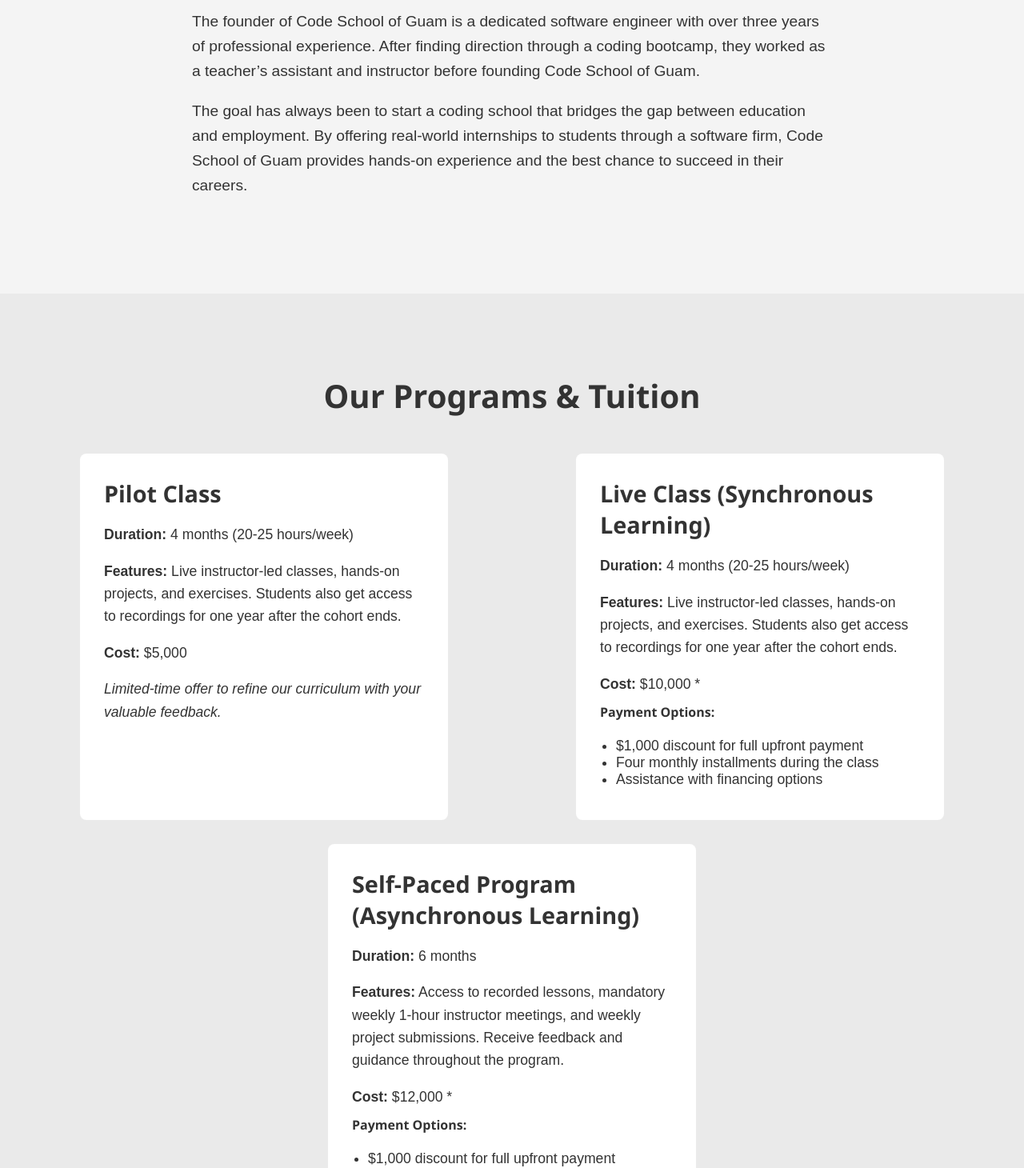
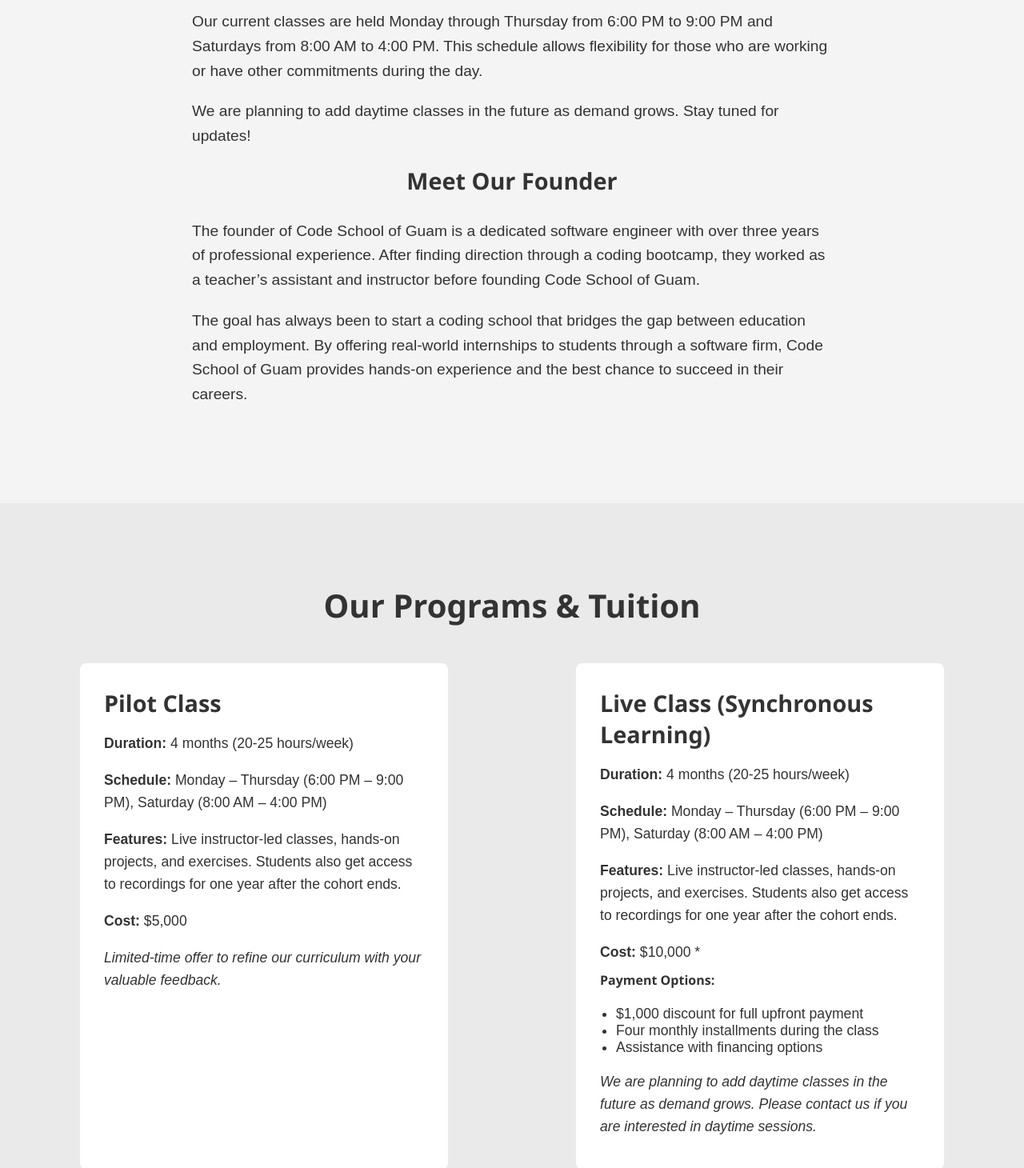
Before and after one commit to leonshimizu/code-school-of-guam, a React (Create React App) app: page / in a window 1280 px wide. Shown: the part 1500-2960 px from the top of the page at 80% size. Built offline with nearby package versions, Linux system fonts and the light colour scheme.

Commit message:
Add class schedule

```diff
--- a/src/App.js
+++ b/src/App.js
@@ -11,7 +11,7 @@
 import FAQs from './components/FAQs';
 import Contact from './components/Contact';
 import Footer from './components/Footer';
-import Policies from './components/Policies'; // New component
+import Policies from './components/Policies';
 import './App.css';
 
 function App() {
--- a/src/components/About.js
+++ b/src/components/About.js
@@ -7,34 +7,60 @@
       <h2>About the Code School of Guam</h2>
       <p>
         Code School of Guam is the island's first coding bootcamp, offering
-        world-class education in full-stack software development, focusing on Ruby on Rails for the backend and React.js for the frontend.
+        world-class education in full-stack software development, focusing on
+        Ruby on Rails for the backend and React.js for the frontend.
       </p>
 
       <h3>Our Mission</h3>
       <p>
-        To provide high-quality, accessible coding education to the people of Guam, ensuring graduates are prepared to enter the job market as
-        software engineers. We aim to empower individuals with the skills necessary to thrive in the rapidly growing tech industry.
+        To provide high-quality, accessible coding education to the people of
+        Guam, ensuring graduates are prepared to enter the job market as
+        software engineers. We aim to empower individuals with the skills
+        necessary to thrive in the rapidly growing tech industry.
       </p>
 
       <h3>Our Vision</h3>
       <p>
-        We envision transforming Guam into a tech hub by equipping local residents with the skills and real-world experience needed to succeed
-        in the global software industry. By building a pipeline of tech talent, we aim to contribute to the island's economic growth and innovation.
+        We envision transforming Guam into a tech hub by equipping local
+        residents with the skills and real-world experience needed to succeed
+        in the global software industry. By building a pipeline of tech talent,
+        we aim to contribute to the island's economic growth and innovation.
       </p>
 
       <h3>Why Code School of Guam?</h3>
       <p>
-        At Code School of Guam, we prioritize hands-on learning and mentorship. Our classes are intentionally kept small (max 10 students per class)
-        to ensure personalized attention and support for every student. This allows students to build strong relationships with their instructors and peers,
-        fostering a collaborative learning environment where everyone is set up for success.
+        At Code School of Guam, we prioritize hands-on learning and mentorship.
+        Our classes are intentionally kept small (max 10 students per class)
+        to ensure personalized attention and support for every student. This
+        allows students to build strong relationships with their instructors
+        and peers, fostering a collaborative learning environment where
+        everyone is set up for success.
+      </p>
+
+      <h3>Class Schedule</h3>
+      <p>
+        Our current classes are held Monday through Thursday from 6:00 PM to
+        9:00 PM and Saturdays from 8:00 AM to 4:00 PM. This schedule allows
+        flexibility for those who are working or have other commitments during
+        the day.
+      </p>
+      <p>
+        We are planning to add daytime classes in the future as demand grows.
+        Stay tuned for updates!
       </p>
 
       <h3>Meet Our Founder</h3>
       <p>
-        The founder of Code School of Guam is a dedicated software engineer with over three years of professional experience. After finding direction through a coding bootcamp, they worked as a teacher’s assistant and instructor before founding Code School of Guam.
+        The founder of Code School of Guam is a dedicated software engineer
+        with over three years of professional experience. After finding
+        direction through a coding bootcamp, they worked as a teacher’s
+        assistant and instructor before founding Code School of Guam.
       </p>
       <p>
-        The goal has always been to start a coding school that bridges the gap between education and employment. By offering real-world internships to students through a software firm, Code School of Guam provides hands-on experience and the best chance to succeed in their careers.
+        The goal has always been to start a coding school that bridges the gap
+        between education and employment. By offering real-world internships
+        to students through a software firm, Code School of Guam provides
+        hands-on experience and the best chance to succeed in their careers.
       </p>
     </section>
   );
--- a/src/components/Admissions.js
+++ b/src/components/Admissions.js
@@ -1,20 +1,41 @@
-// Admissions.js
 import React from 'react';
 
 function Admissions() {
   return (
     <section id="admissions" className="admissions">
       <h2>Admissions</h2>
-      <p>Ready to start your journey with Code School of Guam? Here's how to apply:</p>
+      <p>
+        Ready to start your journey with Code School of Guam? Here's how to apply:
+      </p>
       <ol>
         <li>
-          Fill out our <a className="highlight-link" href="https://docs.google.com/forms/d/e/1FAIpQLSc84Vee53gbVhwamS77qvizzV8vGri4Ms83kIEzqgN6vg7wZA/viewform?vc=0&c=0&w=1&flr=0" target="_blank" rel="noopener noreferrer">online application form</a>.
+          Fill out our{' '}
+          <a
+            className="highlight-link"
+            href="https://docs.google.com/forms/d/e/1FAIpQLSc84Vee53gbVhwamS77qvizzV8vGri4Ms83kIEzqgN6vg7wZA/viewform?vc=0&c=0&w=1&flr=0"
+            target="_blank"
+            rel="noopener noreferrer"
+          >
+            online application form
+          </a>.
         </li>
         <li>Attend a brief interview with our admissions team.</li>
         <li>
-          Secure your spot by completing the enrollment agreement and submitting your non-refundable tuition deposit.
+          Secure your spot by completing the enrollment agreement and submitting
+          your non-refundable tuition deposit.
         </li>
       </ol>
+
+      <h3>Class Schedule</h3>
+      <p>
+        Our classes are held Monday through Thursday from 6:00 PM to 9:00 PM,
+        and Saturdays from 8:00 AM to 4:00 PM. This schedule is designed to
+        accommodate working professionals and those with daytime commitments.
+      </p>
+      <p>
+        We anticipate adding daytime classes in the future as demand grows.
+        Please let us know if you are interested in daytime sessions.
+      </p>
 
       <h3>Eligibility Criteria</h3>
       <ul>
@@ -26,16 +47,18 @@
 
       <h3>Payment Options</h3>
       <ul>
-        <li>Full upfront payment with a $1,000 discount (Live and Self-Paced programs)</li>
+        <li>
+          Full upfront payment with a $1,000 discount (Live and Self-Paced programs)
+        </li>
         <li>Monthly installment plans</li>
         <li>Assistance with financing options (details to be finalized)</li>
       </ul>
 
       <h3>Free Trial Week</h3>
       <p>
-        Not sure if coding is for you? Join us for the first week of classes at no cost! Experience
-        our teaching style and curriculum before committing. Limited to one free trial week per
-        individual per year.
+        Not sure if coding is for you? Join us for the first week of classes at
+        no cost! Experience our teaching style and curriculum before committing.
+        Limited to one free trial week per individual per year.
       </p>
       <a
         href="https://docs.google.com/forms/d/e/1FAIpQLSf_WFGE9-rw6AZXbHrnujlADAmQrK31fneZkWfs0WmDB42NoQ/viewform?usp=sf_link"
--- a/src/components/Curriculum.js
+++ b/src/components/Curriculum.js
@@ -1,4 +1,3 @@
-// Curriculum.js
 import React from 'react';
 
 function Curriculum() {
@@ -8,6 +7,16 @@
       <p>
         Our comprehensive curriculum is designed to equip you with the skills
         needed to succeed as a full-stack software engineer.
+      </p>
+      <h3>Class Schedule</h3>
+      <p>
+        Classes are held Monday through Thursday from 6:00 PM to 9:00 PM, and
+        Saturdays from 8:00 AM to 4:00 PM. This schedule allows for immersive
+        learning while accommodating those with daytime commitments.
+      </p>
+      <p>
+        We are considering adding daytime classes in the future to better serve
+        our students' needs.
       </p>
       <div className="curriculum-content">
         <div className="curriculum-item">
--- a/src/components/ProgramsAndPricing.js
+++ b/src/components/ProgramsAndPricing.js
@@ -1,4 +1,3 @@
-// ProgramsAndPricing.js
 import React from 'react';
 
 function ProgramsAndPricing() {
@@ -12,11 +11,22 @@
             <strong>Duration:</strong> 4 months (20-25 hours/week)
           </p>
           <p>
-            <strong>Features:</strong> Live instructor-led classes, hands-on projects, and exercises. Students also get access to recordings for one year after the cohort ends.
+            <strong>Schedule:</strong> Monday – Thursday (6:00 PM – 9:00 PM),
+            Saturday (8:00 AM – 4:00 PM)
           </p>
-          <p className="price"><strong>Cost:</strong> $5,000</p>
           <p>
-            <em>Limited-time offer to refine our curriculum with your valuable feedback.</em>
+            <strong>Features:</strong> Live instructor-led classes, hands-on
+            projects, and exercises. Students also get access to recordings for
+            one year after the cohort ends.
+          </p>
+          <p className="price">
+            <strong>Cost:</strong> $5,000
+          </p>
+          <p>
+            <em>
+              Limited-time offer to refine our curriculum with your valuable
+              feedback.
+            </em>
           </p>
         </div>
 
@@ -26,15 +36,29 @@
             <strong>Duration:</strong> 4 months (20-25 hours/week)
           </p>
           <p>
-            <strong>Features:</strong> Live instructor-led classes, hands-on projects, and exercises. Students also get access to recordings for one year after the cohort ends.
+            <strong>Schedule:</strong> Monday – Thursday (6:00 PM – 9:00 PM),
+            Saturday (8:00 AM – 4:00 PM)
           </p>
-          <p className="price"><strong>Cost:</strong> $10,000 *</p>
+          <p>
+            <strong>Features:</strong> Live instructor-led classes, hands-on
+            projects, and exercises. Students also get access to recordings for
+            one year after the cohort ends.
+          </p>
+          <p className="price">
+            <strong>Cost:</strong> $10,000 *
+          </p>
           <h4>Payment Options:</h4>
           <ul>
             <li>$1,000 discount for full upfront payment</li>
             <li>Four monthly installments during the class</li>
             <li>Assistance with financing options</li>
           </ul>
+          <p>
+            <em>
+              We are planning to add daytime classes in the future as demand
+              grows. Please contact us if you are interested in daytime sessions.
+            </em>
+          </p>
         </div>
 
         <div className="program-item">
@@ -43,16 +67,22 @@
             <strong>Duration:</strong> 6 months
           </p>
           <p>
-            <strong>Features:</strong> Access to recorded lessons, mandatory weekly 1-hour instructor meetings, and weekly project submissions. Receive feedback and guidance throughout the program.
+            <strong>Features:</strong> Access to recorded lessons, mandatory
+            weekly 1-hour instructor meetings, and weekly project submissions.
+            Receive feedback and guidance throughout the program.
           </p>
-          <p className="price"><strong>Cost:</strong> $12,000 *</p>
+          <p className="price">
+            <strong>Cost:</strong> $12,000 *
+          </p>
           <h4>Payment Options:</h4>
           <ul>
             <li>$1,000 discount for full upfront payment</li>
             <li>Monthly payment plans available</li>
             <li>Assistance with financing options</li>
           </ul>
-          <p><em>Coming soon after our initial cohorts.</em></p>
+          <p>
+            <em>Coming soon after our initial cohorts.</em>
+          </p>
         </div>
       </div>
 
@@ -60,7 +90,9 @@
       <div className="price-comparison">
         <p>
           <strong>
-            Comparable coding bootcamps in the U.S. charge between $15,000 and $20,000 for similar programs. Code School of Guam offers an affordable and valuable option to start your career in tech.
+            Comparable coding bootcamps in the U.S. charge between $15,000 and
+            $20,000 for similar programs. Code School of Guam offers an
+            affordable and valuable option to start your career in tech.
           </strong>
         </p>
       </div>
@@ -68,7 +100,9 @@
       {/* Disclaimer */}
       <div className="price-disclaimer">
         <p>
-          * Prices are subject to change based on factors such as demand, curriculum updates, or market trends. Be sure to check with us for the latest details.
+          * Prices are subject to change based on factors such as demand,
+          curriculum updates, or market trends. Be sure to check with us for
+          the latest details.
         </p>
       </div>
     </section>
```
